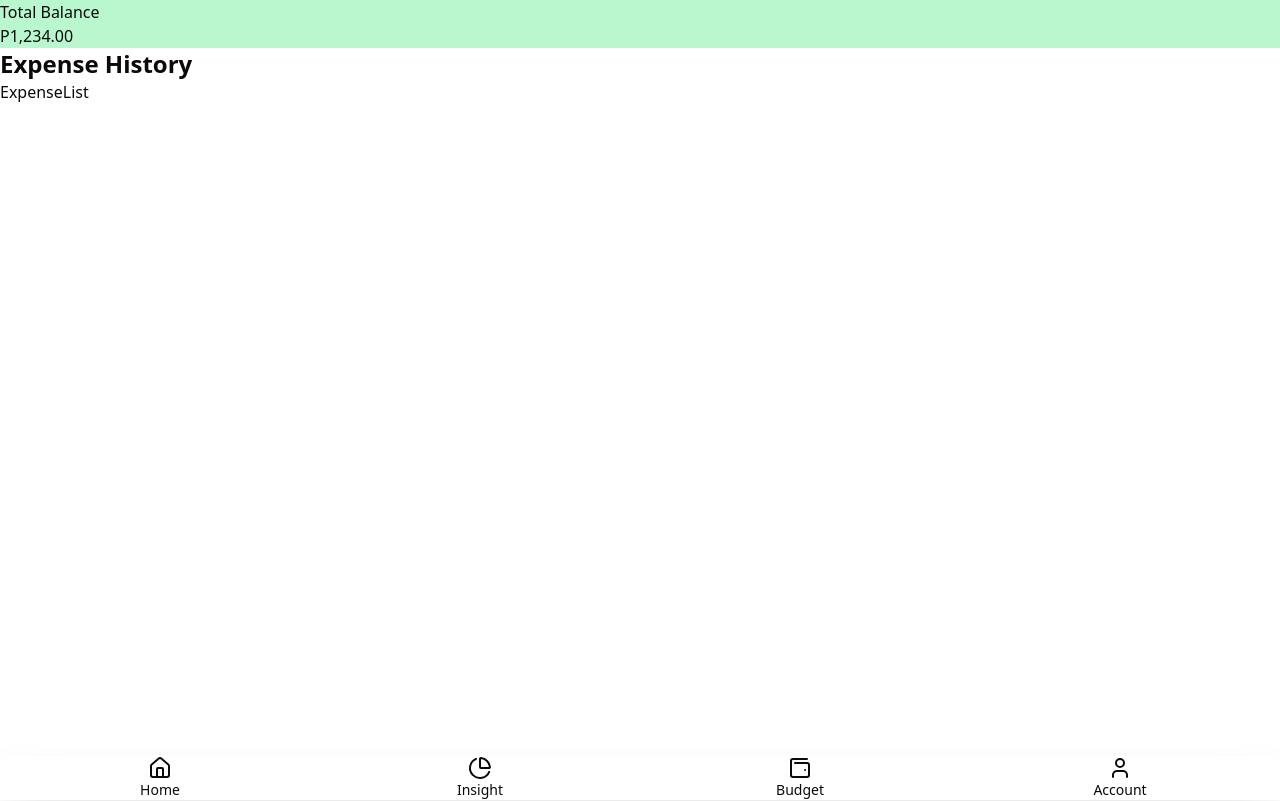
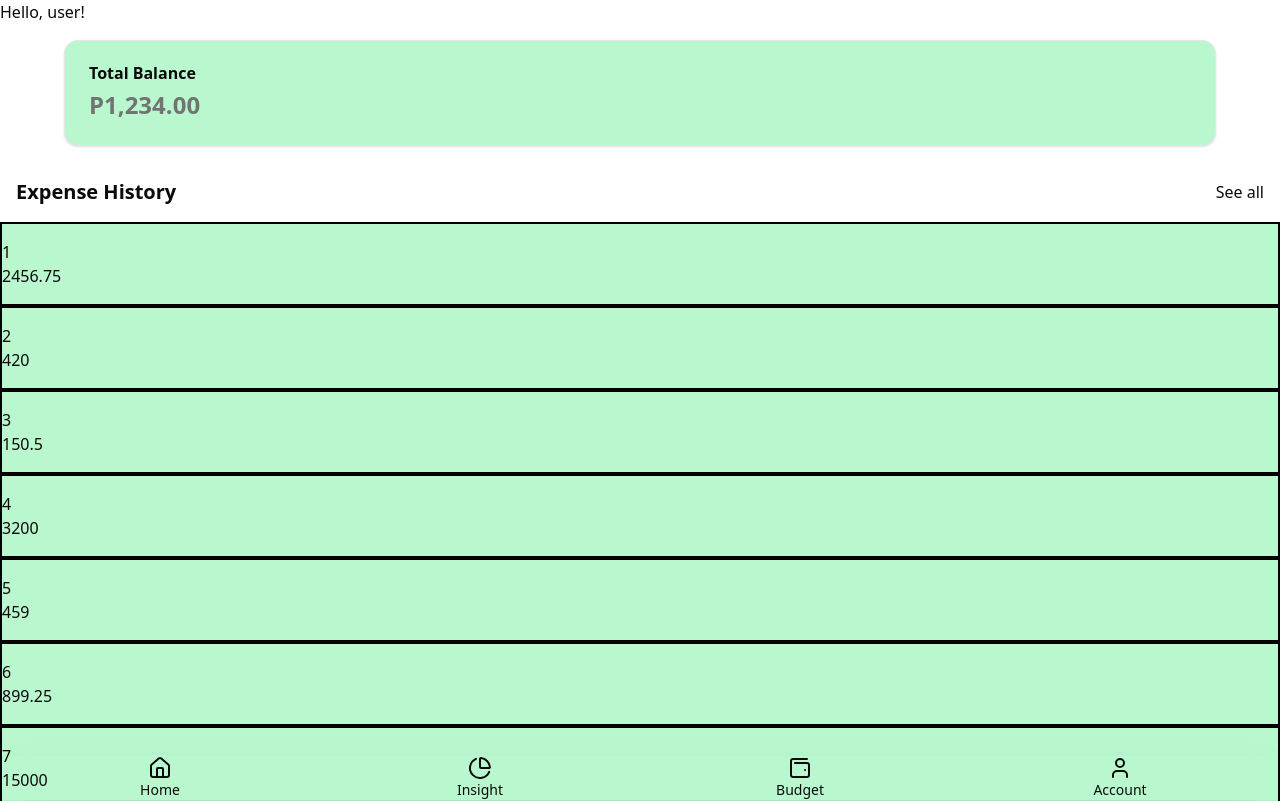
Before and after one commit to peachpanic/Reseepts, a Next.js app: page /home in a window 1280 px wide. Shown: the top 801 px of the page. Built offline with nearby package versions, Linux system fonts and the light colour scheme.

Commit message:
expenses and expenselist

```diff
--- a/src/app/home/page.tsx
+++ b/src/app/home/page.tsx
@@ -1,15 +1,30 @@
 import { ExpenseList } from "@/components/homepage/ExpenseList";
+import {
+  Card,
+  CardHeader,
+  CardFooter,
+  CardTitle,
+  CardAction,
+  CardDescription,
+  CardContent,
+} from "@/components/ui/card";
+import Link from "next/link";
 
 export default function Homepage() {
   return (
     <div className="flex flex-col w-full h-full justify-center items-center">
-      <div className="flex flex-col bg-green-200 w-full">
-        <span>Total Balance</span>
-        <span>P1,234.00</span>
-      </div>
+      <div className="w-full">Hello, user!</div>
+
+      <Card className="flex flex-col bg-green-200 w-9/10 m-4">
+        <CardHeader>
+          <CardTitle>Total Balance</CardTitle>
+          <CardDescription>
+            <h1 className="font-bold text-2xl">P1,234.00</h1>
+          </CardDescription>
+        </CardHeader>
+      </Card>
 
       <div className="flex flex-col w-full h-full">
-        <h1 className="text-2xl font-semibold">Expense History</h1>
         <ExpenseList />
       </div>
     </div>
--- a/src/components/homepage/ExpenseItem.tsx
+++ b/src/components/homepage/ExpenseItem.tsx
@@ -1,3 +1,10 @@
-export function ExpenseItem() {
-  return <></>;
+import { Expense } from "@/lib/definitions";
+
+export function ExpenseItem({ expense }: { expense: Expense }) {
+  return (
+    <div className="flex flex-col py-4 bg-green-200 border-2 border-black">
+      <span>{expense.expense_id}</span>
+      <span>{expense.amount}</span>
+    </div>
+  );
 }
--- a/src/components/homepage/ExpenseList.tsx
+++ b/src/components/homepage/ExpenseList.tsx
@@ -1,3 +1,144 @@
+import { ExpenseItem } from "@/components/homepage/ExpenseItem";
+import Link from "next/link";
+import { Expense } from "@/lib/definitions";
+
 export function ExpenseList() {
-  return <>ExpenseList</>;
+  const expenses: Expense[] = [
+    {
+      expense_id: 1,
+      user_id: 101,
+      category_id: 1, // Groceries
+      amount: 2456.75,
+      description: "Weekly grocery run",
+      payment_method: "credit_card",
+      source: "SM Supermarket",
+      emotion_tag: "content",
+      expense_date: new Date("2025-10-18T12:15:00Z"),
+      created_at: new Date("2025-10-18T12:20:10Z"),
+    },
+    {
+      expense_id: 2,
+      user_id: 101,
+      category_id: 2, // Dining
+      amount: 420.0,
+      description: "Lunch with team",
+      payment_method: "GCash",
+      source: "Jollibee",
+      emotion_tag: "happy",
+      expense_date: new Date("2025-10-17T04:30:00Z"),
+      created_at: new Date("2025-10-17T04:35:42Z"),
+    },
+    {
+      expense_id: 3,
+      user_id: 101,
+      category_id: 3, // Transport
+      amount: 150.5,
+      description: "Ride to office",
+      payment_method: "cash",
+      source: "Grab",
+      emotion_tag: "rushed",
+      expense_date: new Date("2025-10-16T23:10:00Z"),
+      created_at: new Date("2025-10-16T23:11:22Z"),
+    },
+    {
+      expense_id: 4,
+      user_id: 101,
+      category_id: 4, // Utilities
+      amount: 3200.0,
+      description: "Monthly electricity bill",
+      payment_method: "bank_transfer",
+      source: "Meralco",
+      emotion_tag: "annoyed",
+      expense_date: new Date("2025-10-10T08:00:00Z"),
+      created_at: new Date("2025-10-10T08:05:00Z"),
+    },
+    {
+      expense_id: 5,
+      user_id: 101,
+      category_id: 5, // Entertainment
+      amount: 459.0,
+      description: "Monthly subscription",
+      payment_method: "debit_card",
+      source: "Netflix",
+      emotion_tag: "relaxed",
+      expense_date: new Date("2025-10-05T14:00:00Z"),
+      created_at: new Date("2025-10-05T14:01:15Z"),
+    },
+    {
+      expense_id: 6,
+      user_id: 101,
+      category_id: 6, // Healthcare
+      amount: 899.25,
+      description: "Vitamins and meds",
+      payment_method: "GCash",
+      source: "Watsons",
+      emotion_tag: "relieved",
+      expense_date: new Date("2025-09-28T07:45:00Z"),
+      created_at: new Date("2025-09-28T07:49:00Z"),
+    },
+    {
+      expense_id: 7,
+      user_id: 101,
+      category_id: 7, // Housing
+      amount: 15000.0,
+      description: "October rent",
+      payment_method: "bank_transfer",
+      source: "Landlord",
+      emotion_tag: "secure",
+      expense_date: new Date("2025-10-01T02:00:00Z"),
+      created_at: new Date("2025-10-01T02:03:00Z"),
+    },
+    {
+      expense_id: 8,
+      user_id: 102,
+      category_id: 8, // Travel
+      amount: 5680.0,
+      description: "Round-trip flight (MNL-CEB)",
+      payment_method: "credit_card",
+      source: "Cebu Pacific",
+      emotion_tag: "excited",
+      expense_date: new Date("2025-09-15T03:20:00Z"),
+      created_at: new Date("2025-09-15T03:25:00Z"),
+    },
+    {
+      expense_id: 9,
+      user_id: 101,
+      category_id: 9, // Shopping
+      amount: 1299.0,
+      description: "Wireless mouse",
+      payment_method: "Maya",
+      source: "Shopee",
+      emotion_tag: "impulse",
+      expense_date: new Date("2025-09-12T11:10:00Z"),
+      created_at: new Date("2025-09-12T11:12:10Z"),
+    },
+    {
+      expense_id: 10,
+      user_id: 101,
+      category_id: 10, // Education
+      amount: 7500.0,
+      description: "Online course (TypeScript)",
+      payment_method: "credit_card",
+      source: "Udemy",
+      emotion_tag: "motivated",
+      expense_date: new Date("2025-08-22T06:00:00Z"),
+      created_at: new Date("2025-08-22T06:02:45Z"),
+    },
+  ];
+
+  return (
+    <>
+      <div className="flex flex-row justify-between items-center p-4">
+        <h1 className="text-xl font-semibold">Expense History</h1>
+        <span>
+          <Link href="/expenses">See all</Link>
+        </span>
+      </div>
+      <div>
+        {expenses.map((expense) => (
+          <ExpenseItem key={expense.expense_id} expense={expense} />
+        ))}
+      </div>
+    </>
+  );
 }
--- /dev/null
+++ b/src/components/ui/card.tsx
@@ -0,0 +1,92 @@
+import * as React from "react"
+
+import { cn } from "@/lib/utils"
+
+function Card({ className, ...props }: React.ComponentProps<"div">) {
+  return (
+    <div
+      data-slot="card"
+      className={cn(
+        "bg-card text-card-foreground flex flex-col gap-6 rounded-xl border py-6 shadow-sm",
+        className
+      )}
+      {...props}
+    />
+  )
+}
+
+function CardHeader({ className, ...props }: React.ComponentProps<"div">) {
+  return (
+    <div
+      data-slot="card-header"
+      className={cn(
+        "@container/card-header grid auto-rows-min grid-rows-[auto_auto] items-start gap-2 px-6 has-data-[slot=card-action]:grid-cols-[1fr_auto] [.border-b]:pb-6",
+        className
+      )}
+      {...props}
+    />
+  )
+}
+
+function CardTitle({ className, ...props }: React.ComponentProps<"div">) {
+  return (
+    <div
+      data-slot="card-title"
+      className={cn("leading-none font-semibold", className)}
+      {...props}
+    />
+  )
+}
+
+function CardDescription({ className, ...props }: React.ComponentProps<"div">) {
+  return (
+    <div
+      data-slot="card-description"
+      className={cn("text-muted-foreground text-sm", className)}
+      {...props}
+    />
+  )
+}
+
+function CardAction({ className, ...props }: React.ComponentProps<"div">) {
+  return (
+    <div
+      data-slot="card-action"
+      className={cn(
+        "col-start-2 row-span-2 row-start-1 self-start justify-self-end",
+        className
+      )}
+      {...props}
+    />
+  )
+}
+
+function CardContent({ className, ...props }: React.ComponentProps<"div">) {
+  return (
+    <div
+      data-slot="card-content"
+      className={cn("px-6", className)}
+      {...props}
+    />
+  )
+}
+
+function CardFooter({ className, ...props }: React.ComponentProps<"div">) {
+  return (
+    <div
+      data-slot="card-footer"
+      className={cn("flex items-center px-6 [.border-t]:pt-6", className)}
+      {...props}
+    />
+  )
+}
+
+export {
+  Card,
+  CardHeader,
+  CardFooter,
+  CardTitle,
+  CardAction,
+  CardDescription,
+  CardContent,
+}
```
